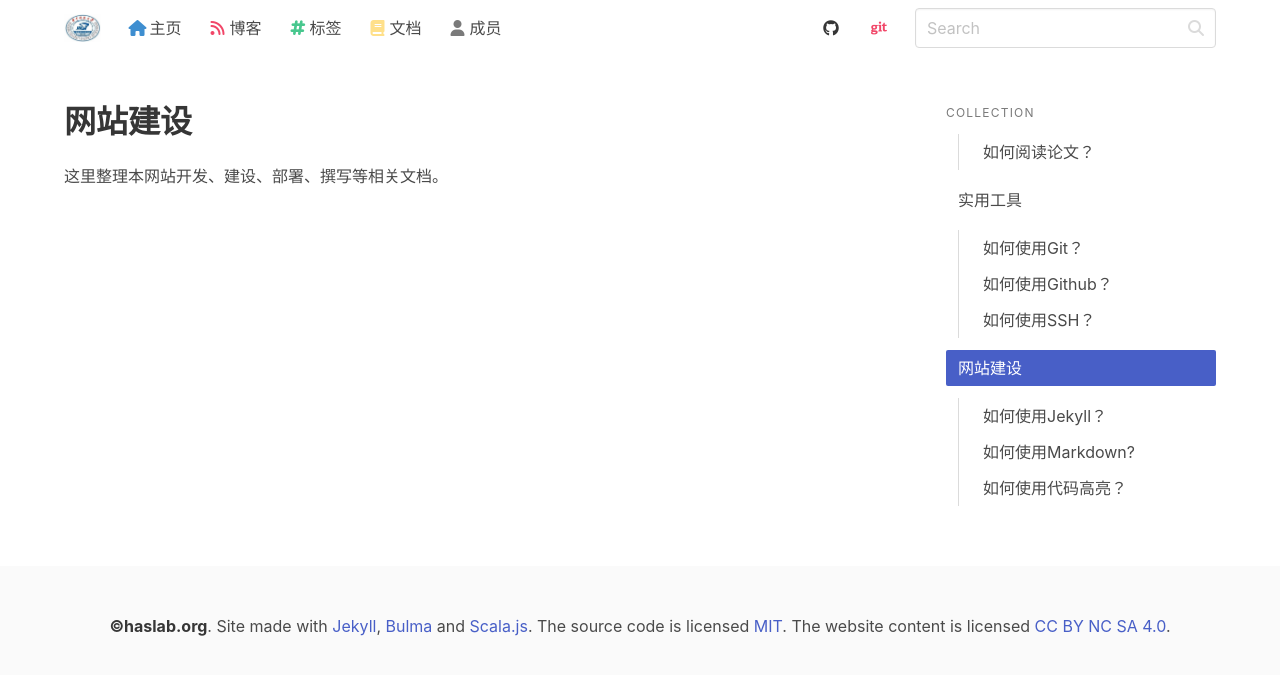
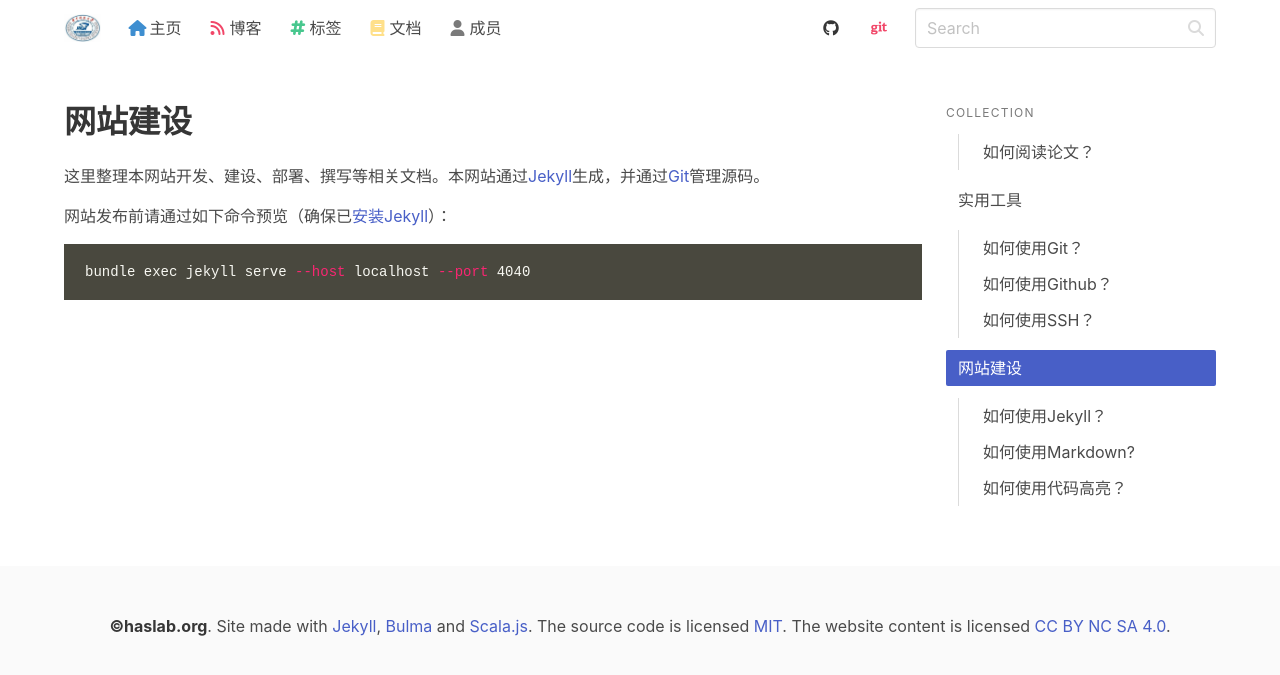
Before and after one commit to haslaboratory/haslaboratory.github.io, a Jekyll site: the page built from _docs/website/index.md, in a window 1280 px wide. Shown: the top 675 px of the page. Built offline with Jekyll 4.4.1, drawn with Linux system fonts in a browser that asks for light colours; nearby versions of some CDN libraries; library files that are not in the unit come from our copies.

Commit message:
_docs/website/index.md

````diff
--- a/_docs/website/index.md
+++ b/_docs/website/index.md
@@ -5,4 +5,10 @@ section: true
 order: 900
 ---
 
-这里整理本网站开发、建设、部署、撰写等相关文档。
+这里整理本网站开发、建设、部署、撰写等相关文档。本网站通过[Jekyll](/jekyll.html)生成，并通过[Git](../tools/git.html)管理源码。
+
+网站发布前请通过如下命令预览（确保已[安装Jekyll](jekyll.html)）：
+
+```shell
+bundle exec jekyll serve --host localhost --port 4040
+```
````
